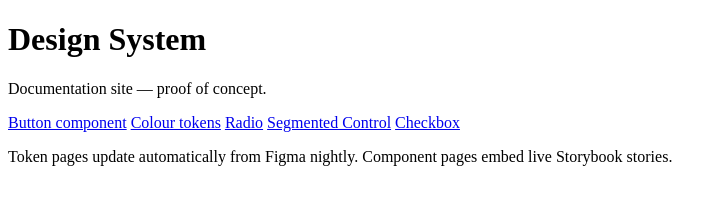
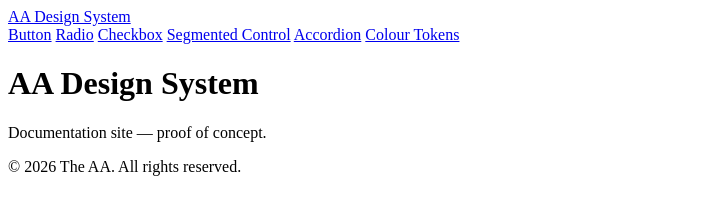
Before and after one commit to stewdesign/design-system-docs, an Astro site: page / in a window 1280 px wide. Shown: the whole page, without its empty margins (0-723 px from the left). Built offline with nearby package versions, Linux system fonts and the light colour scheme; Astro itself is replaced by a stand-in of ours.

Commit message:
refactor: update index to use Header and Footer partials

```diff
--- a/src/pages/index.astro
+++ b/src/pages/index.astro
@@ -1,26 +1,14 @@
 ---
-
+import Header from '../components/global/Header.astro';
+import Footer from '../components/global/Footer.astro';
 ---
-
 <html lang="en">
-  <head>
-    <meta charset="UTF-8" />
-    <title>Design System</title>
-  </head>
+  <Header title="Home" />
   <body>
-    <h1>Design System</h1>
-    <p>Documentation site — proof of concept.</p>
-    <nav>
-      <a href="/design-system-docs/components/button">Button component</a>
-      <a href="/design-system-docs/tokens/colour">Colour tokens</a>
-      <a href={`${import.meta.env.BASE_URL}/components/radio`}>Radio</a>
-      <a href={`${import.meta.env.BASE_URL}/components/segmented-control`}>Segmented Control</a>
-      <a href={`${import.meta.env.BASE_URL}/components/checkbox`}>Checkbox</a>
-    </nav>
-
-    <p>
-      Token pages update automatically from Figma nightly. Component pages embed
-      live Storybook stories.
-    </p>
+    <main>
+      <h1>AA Design System</h1>
+      <p>Documentation site — proof of concept.</p>
+    </main>
+    <Footer />
   </body>
 </html>
```
